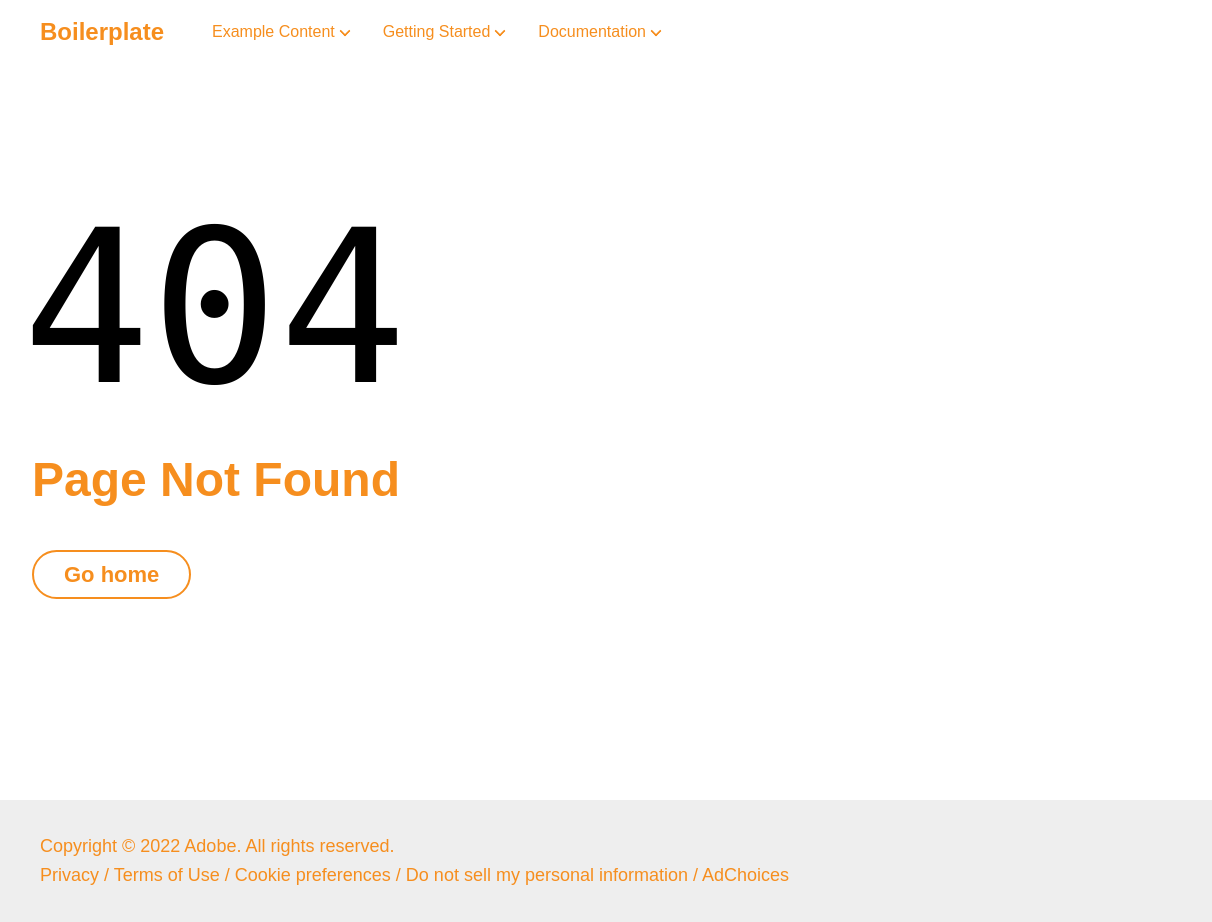
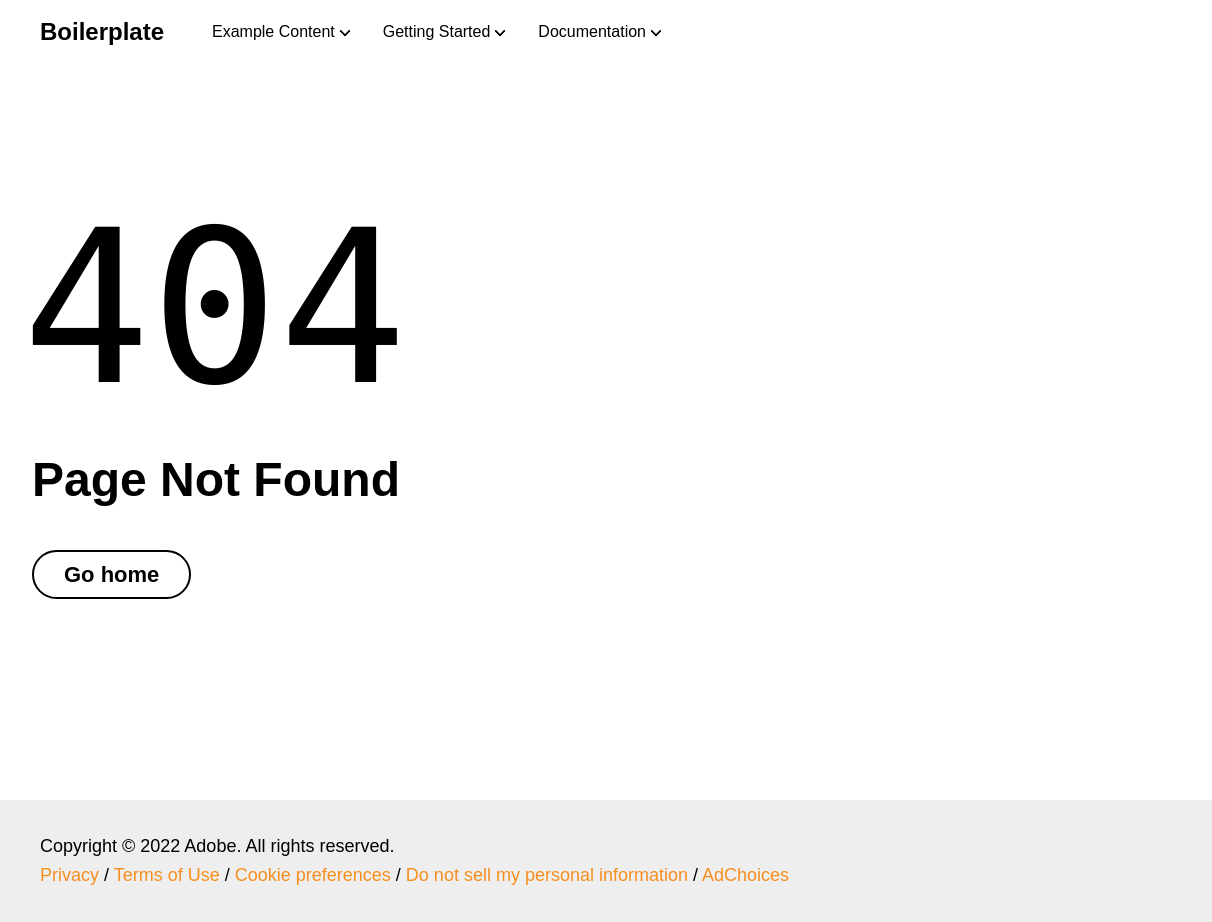
Before and after one commit to phi-x-174/Magic-Breakfast, a website with bundled scripts: page 404.html in a window 1280 px wide. Shown: the full height of the page, 0-1212 px from the left. Built offline with nearby package versions, Linux system fonts and the light colour scheme; files whose address does not match are found by name.

Commit message:
Update styles.css

```diff
--- a/styles/styles.css
+++ b/styles/styles.css
@@ -17,7 +17,7 @@
   --background-color: #ffffff;
   --overlay-background-color: #eeeeee;
   --highlight-background-color: #cccccc;
-  --text-color: #f68e1e;
+  --text-color: #000000;
 
   /* fonts */
   --body-font-family: century-gothic, sans-serif;
```
